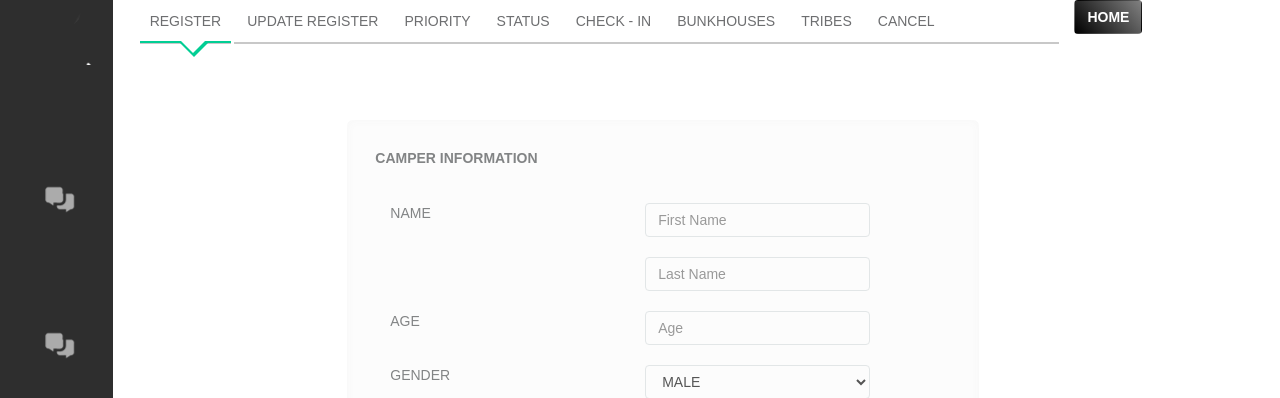
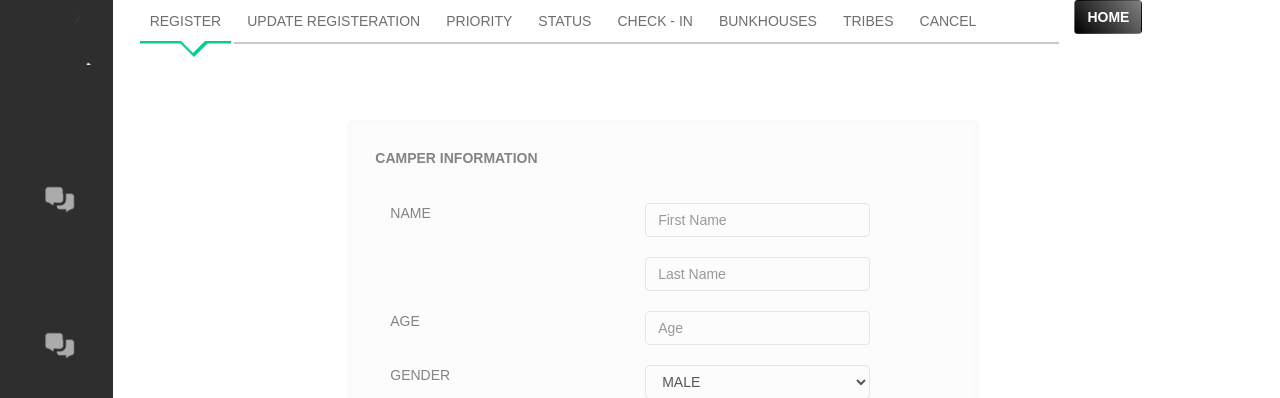
Before and after one commit to karbmk/CGU_software_development, a Python web app: template Gila_Breath_Camp/Code/Static/Templates/new-tran.html in a window 1280 px wide. Shown: the part 24-422 px from the top of the page. Run offline with Jinja, Linux system fonts and the light colour scheme; the template is opened without the code that fills it, so the values that code supplies are empty; some libraries are stand-ins or nearby versions; some web fonts are replaced.

Commit message:
changed update tab name
Signed-off-by: Karthik <karthikbm01@gmail.com>

```diff
--- a/Gila_Breath_Camp/Code/Static/Templates/new-tran.html
+++ b/Gila_Breath_Camp/Code/Static/Templates/new-tran.html
@@ -62,7 +62,7 @@
 		<div id="hor-tab" class="col-md-10">
 			<ul class="nav nav-tabs">
 				<li id="reggg" role="presentation" class="active"><a href="#tab1" data-toggle="tab">REGISTER</a></li>
-				<li id="up_reggg" role="presentation"><a href="#tab8" data-toggle="tab">UPDATE REGISTER</a></li>
+				<li id="up_reggg" role="presentation"><a href="#tab8" data-toggle="tab">UPDATE REGISTERATION</a></li>
 				<li id="get_priorities" onclick="getPriority(2)" role="presentation"><a href="#tab7" data-toggle="tab">Priority</a></li>
 				<li id="appl_click" onclick="getTest2(2)" role="presentation"><a href="#tab2" data-toggle="tab">STATUS</a></li>
 				<li id="check_click" onclick="getTest1(2)" role="presentation"><a href="#tab3" data-toggle="tab">CHECK - IN</a></li>
```
